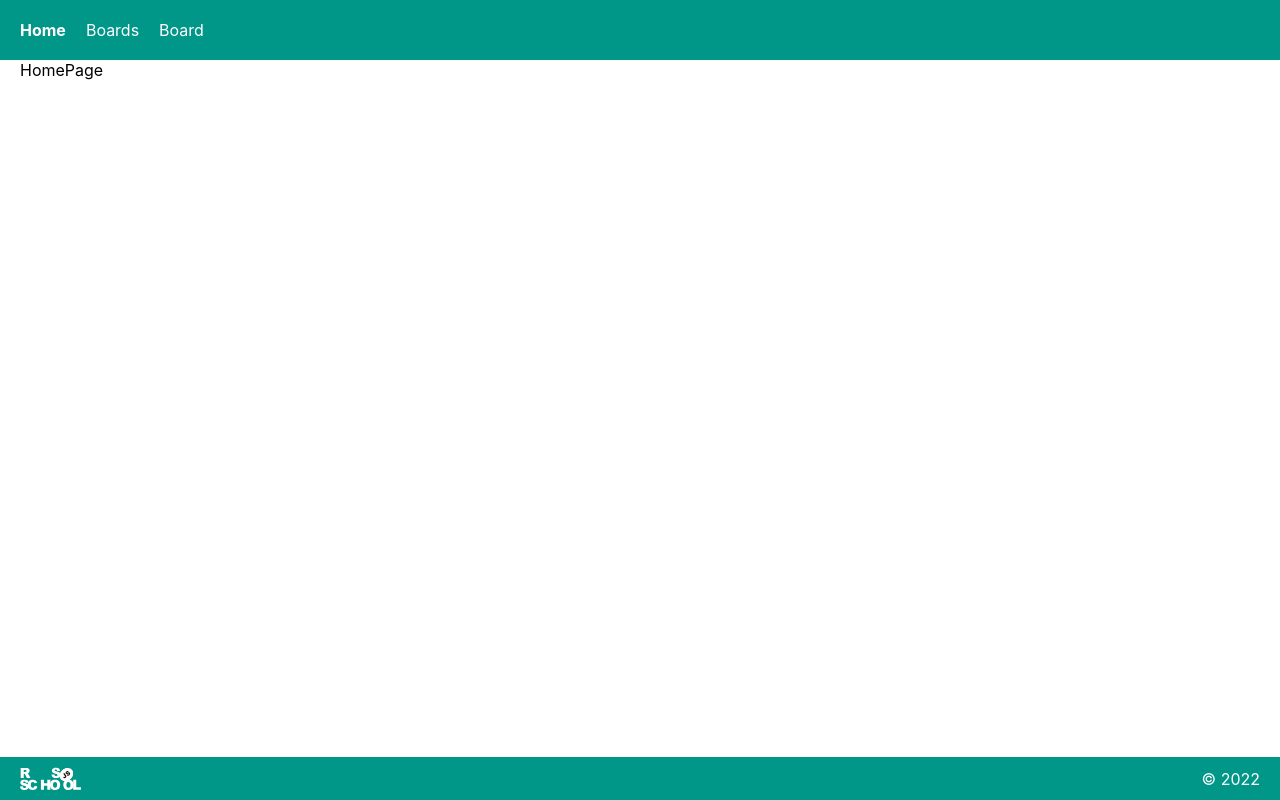
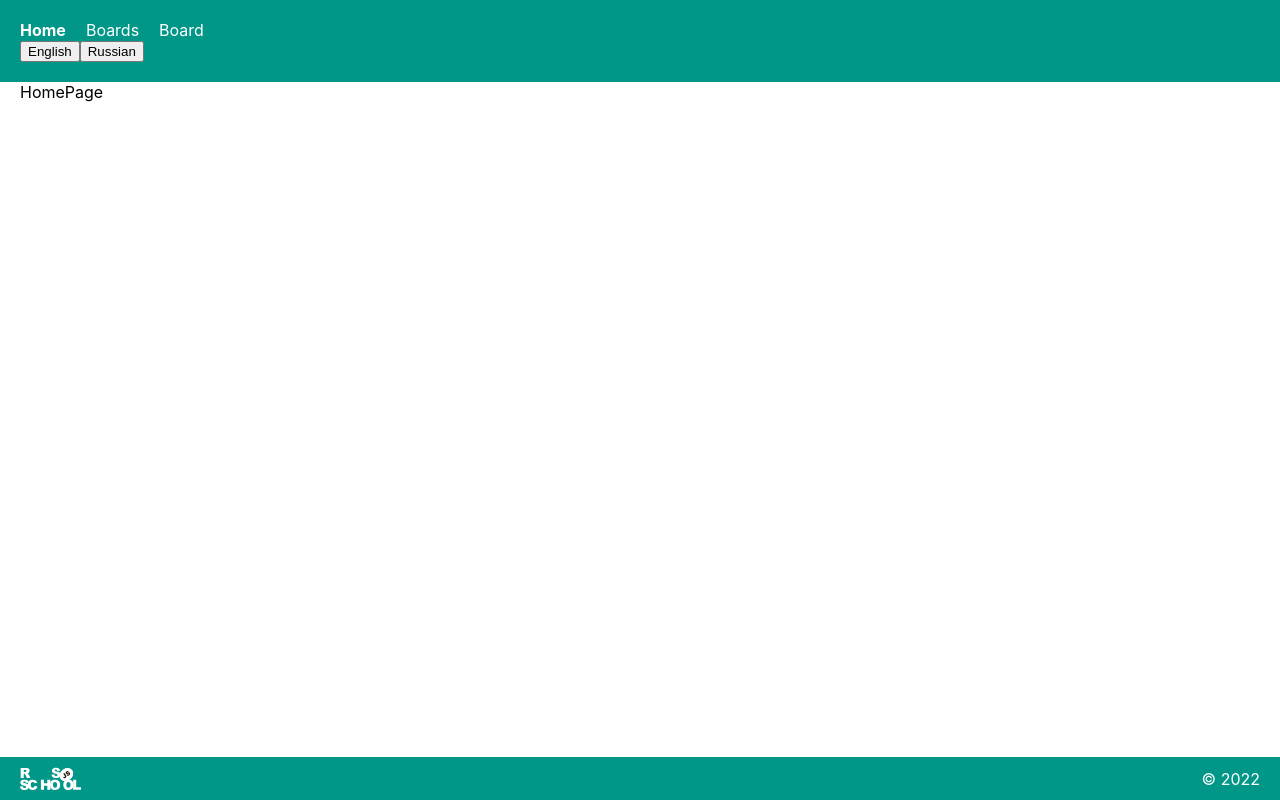
Before and after one commit to alexpataman/project-management-app, a React (Create React App) app: page / in a window 1280 px wide. Built offline with nearby package versions, Linux system fonts and the light colour scheme.

Commit message:
feat: implement basic version of i18n

```diff
--- a/src/components/Header/Header.tsx
+++ b/src/components/Header/Header.tsx
@@ -1,20 +1,25 @@
 import React from 'react';
 import { NavLink } from 'react-router-dom';
+import { useTranslation } from 'react-i18next';
+
 import { navigation } from '../../utils/constants/navigation.constants';
 import { NavigationItem } from '../../types/navigation';
+import { LanguageSwitcher } from '../LanguageSwitcher/LanguageSwitcher';
 import './Header.scss';
 
 export const Header = () => {
+  const { t } = useTranslation();
   return (
     <header className="Header">
       <div className="container">
         <nav className="navigation">
           {Object.values(navigation).map((page: NavigationItem, index: number) => (
             <NavLink to={page.link} key={index} className="navigation-link">
-              {page.title}
+              {t(page.title)}
             </NavLink>
           ))}
         </nav>
+        <LanguageSwitcher />
       </div>
     </header>
   );
--- /dev/null
+++ b/src/components/LanguageSwitcher/LanguageSwitcher.tsx
@@ -0,0 +1,26 @@
+import { useTranslation } from 'react-i18next';
+
+// TODO: temp version, just to test translations
+const lngs: { [key: string]: string } = {
+  en: 'English',
+  ru: 'Russian',
+};
+
+export const LanguageSwitcher = () => {
+  const { i18n } = useTranslation();
+
+  return (
+    <div className="LanguageSwitcher">
+      {Object.keys(lngs).map((lng) => (
+        <button
+          key={lng}
+          style={{ fontWeight: i18n.resolvedLanguage === lng ? 'bold' : 'normal' }}
+          type="submit"
+          onClick={() => i18n.changeLanguage(lng)}
+        >
+          {lngs[lng]}
+        </button>
+      ))}
+    </div>
+  );
+};
--- /dev/null
+++ b/src/i18n/index.ts
@@ -0,0 +1,7 @@
+import * as ru from './ru.json';
+
+const resources = {
+  ru,
+};
+
+export { resources };
--- /dev/null
+++ b/src/i18n/ru.json
@@ -0,0 +1,8 @@
+{
+  "translation": {
+    "Home": "Главная",
+    "HomePage": "Главная страница",
+    "Boards": "Доски",
+    "Board": "Доска"
+  }
+}
--- a/src/index.tsx
+++ b/src/index.tsx
@@ -12,6 +12,7 @@ import { BoardPage } from './views/Board/BoardPage';
 import { BoardsPage } from './views/Boards/BoardsPage';
 import { ErrorPage } from './views/Error/ErrorPage';
 import { ERROR_CODE_NOT_FOUND } from './utils/constants/errors.constants';
+import './utils/helpres/i18n';
 
 const container = document.getElementById('root');
 if (container) {
--- /dev/null
+++ b/src/utils/helpres/i18n.ts
@@ -0,0 +1,23 @@
+import i18n from 'i18next';
+import { initReactI18next } from 'react-i18next';
+import LanguageDetector from 'i18next-browser-languagedetector';
+import { resources } from '../../i18n';
+
+i18n
+  // detect user language
+  // learn more: https://github.com/i18next/i18next-browser-languageDetector
+  .use(LanguageDetector)
+  // pass the i18n instance to react-i18next.
+  .use(initReactI18next)
+  // init i18next
+  // for all options read: https://www.i18next.com/overview/configuration-options
+  .init({
+    debug: false,
+    fallbackLng: 'en',
+    interpolation: {
+      escapeValue: false, // not needed for react as it escapes by default
+    },
+    resources,
+  });
+
+export default i18n;
```
